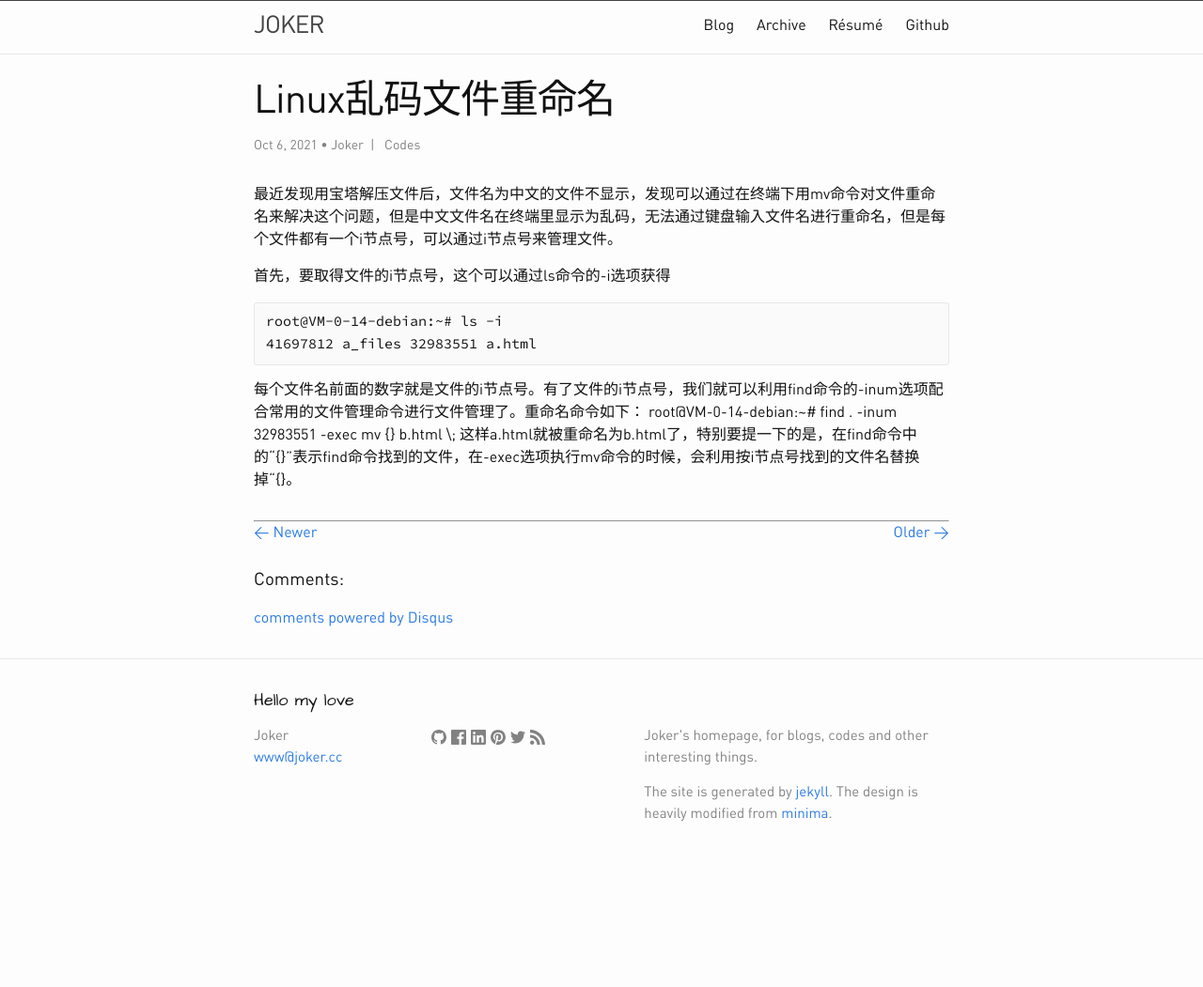
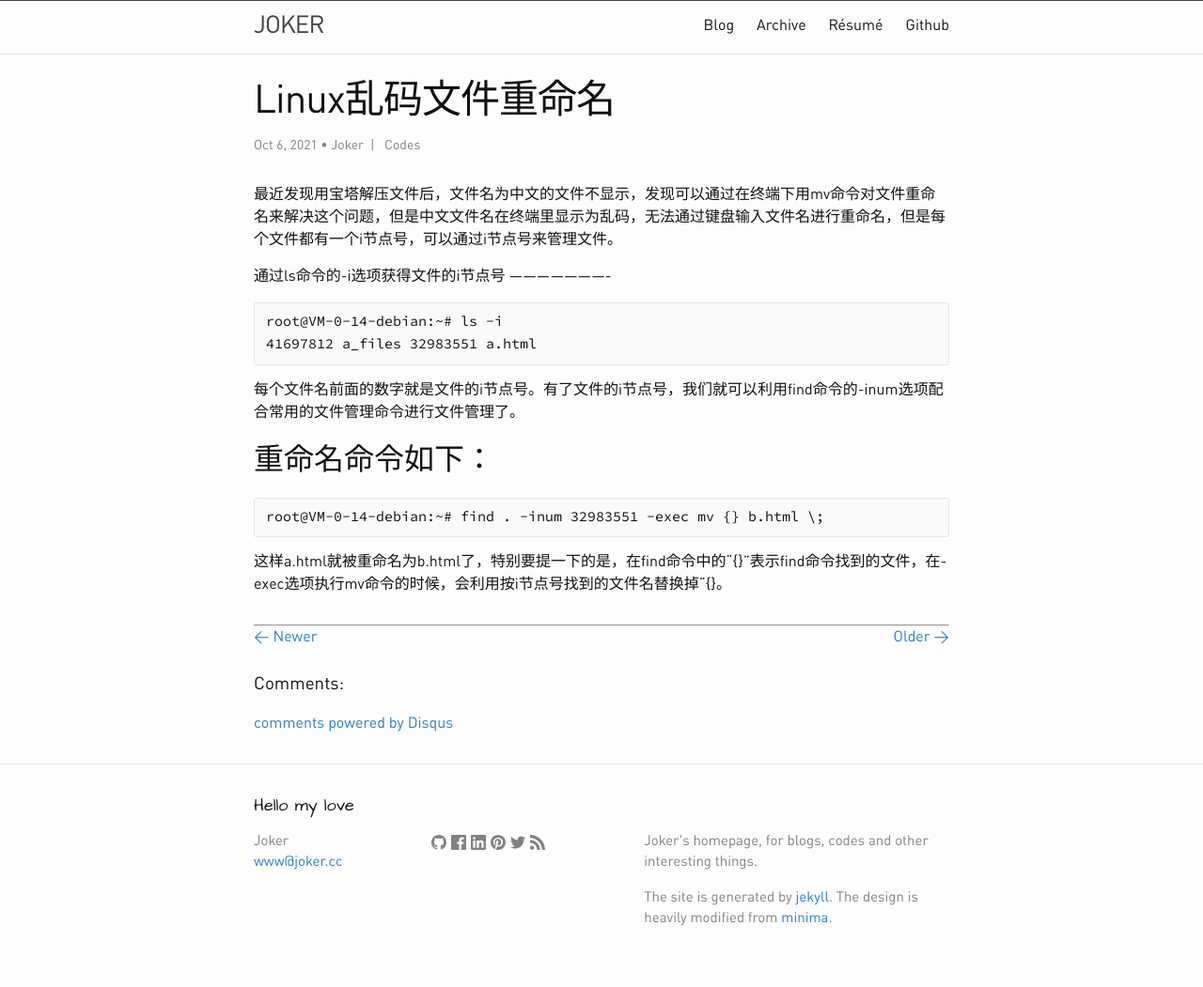
Before and after one commit to zhufacai/jekyll1.github.io, a Jekyll site: the page built from _posts/Life/2021-10-06-1868.md, in a window 1280 px wide. Shown: the whole page at 94% size. Built offline with Jekyll 4.4.1, drawn with Linux system fonts in a browser that asks for light colours; some web fonts are replaced; comment, search, counter and statistics services are not loaded; before the commit the page ends 939 px from its top, so only the background shows below that.

Commit message:
Update 2021-10-06-1868.md

```diff
--- a/_posts/Life/2021-10-06-1868.md
+++ b/_posts/Life/2021-10-06-1868.md
@@ -15,11 +15,17 @@ date:  2021-10-06 10:40:00
 
 <!--more-->
 
-首先，要取得文件的i节点号，这个可以通过ls命令的-i选项获得
+通过ls命令的-i选项获得文件的i节点号
+ ----------------------
 
     root@VM-0-14-debian:~# ls -i
     41697812 a_files 32983551 a.html
 
-每个文件名前面的数字就是文件的i节点号。有了文件的i节点号，我们就可以利用find命令的-inum选项配合常用的文件管理命令进行文件管理了。重命名命令如下：
+每个文件名前面的数字就是文件的i节点号。有了文件的i节点号，我们就可以利用find命令的-inum选项配合常用的文件管理命令进行文件管理了。
+
+重命名命令如下：
+----------------------
+
     root@VM-0-14-debian:~# find . -inum 32983551 -exec mv {} b.html \;
+
 这样a.html就被重命名为b.html了，特别要提一下的是，在find命令中的“{}”表示find命令找到的文件，在-exec选项执行mv命令的时候，会利用按i节点号找到的文件名替换掉“{}。
```
